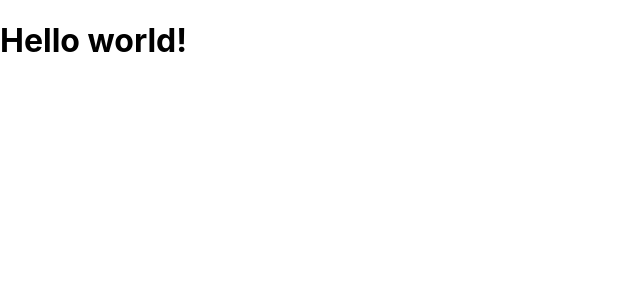
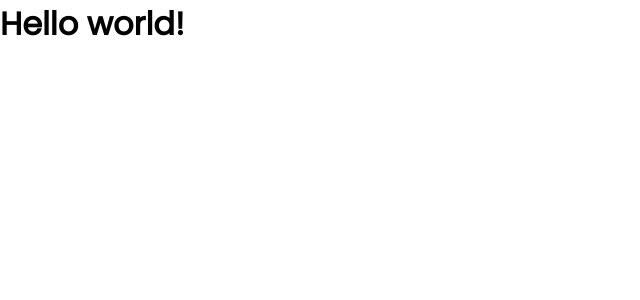
Before and after one commit to yara-stef/Powerlifting, a React (Create React App) app in the folder powerlifting/: page / in a window 1280 px wide. Shown: the top 300 px of the page, without its empty margins (0-640 px from the left). Built offline with nearby package versions, Linux system fonts and the light colour scheme.

Commit message:
added styles is index.css

```diff
--- a/powerlifting/src/index.css
+++ b/powerlifting/src/index.css
@@ -1,13 +1,47 @@
-body {
-  margin: 0;
-  font-family: -apple-system, BlinkMacSystemFont, 'Segoe UI', 'Roboto', 'Oxygen',
-    'Ubuntu', 'Cantarell', 'Fira Sans', 'Droid Sans', 'Helvetica Neue',
-    sans-serif;
-  -webkit-font-smoothing: antialiased;
-  -moz-osx-font-smoothing: grayscale;
+@import url("https://fonts.googleapis.com/css2?family=Poppins&display=swap");
+
+:root {
+  --main-text-color: black;
+  --background-color: white;
+  --font-family: 'Poppins', sans-serif;
+  color: var(--main-text-color);
+  font-size: 16px;
+  font-weight: 400;
+  --hover-color: rgb(0, 110, 255);
+  --hover-dark: rgb(17, 0, 255);
+  --contacts-background: rgb(247, 241, 241);
+  --dark-background: rgb(22, 23, 25);
+
 }
 
-code {
-  font-family: source-code-pro, Menlo, Monaco, Consolas, 'Courier New',
-    monospace;
+* {
+  margin: 0;
+  padding: 0;
+  box-sizing: border-box;
+  scroll-behavior: smooth;
 }
+
+html {
+  font-size: 10px;
+}
+
+body {
+  font-family: var(--font-family);
+  overflow-x: hidden;
+}
+
+img {
+  display: block;
+  width: 100%;
+}
+
+section {
+  width: 100%;
+  padding: 2rem 0;
+}
+
+.container {
+  max-width: 1500px;
+  margin: 0 10px;
+  padding: 0 20px;
+}
```
